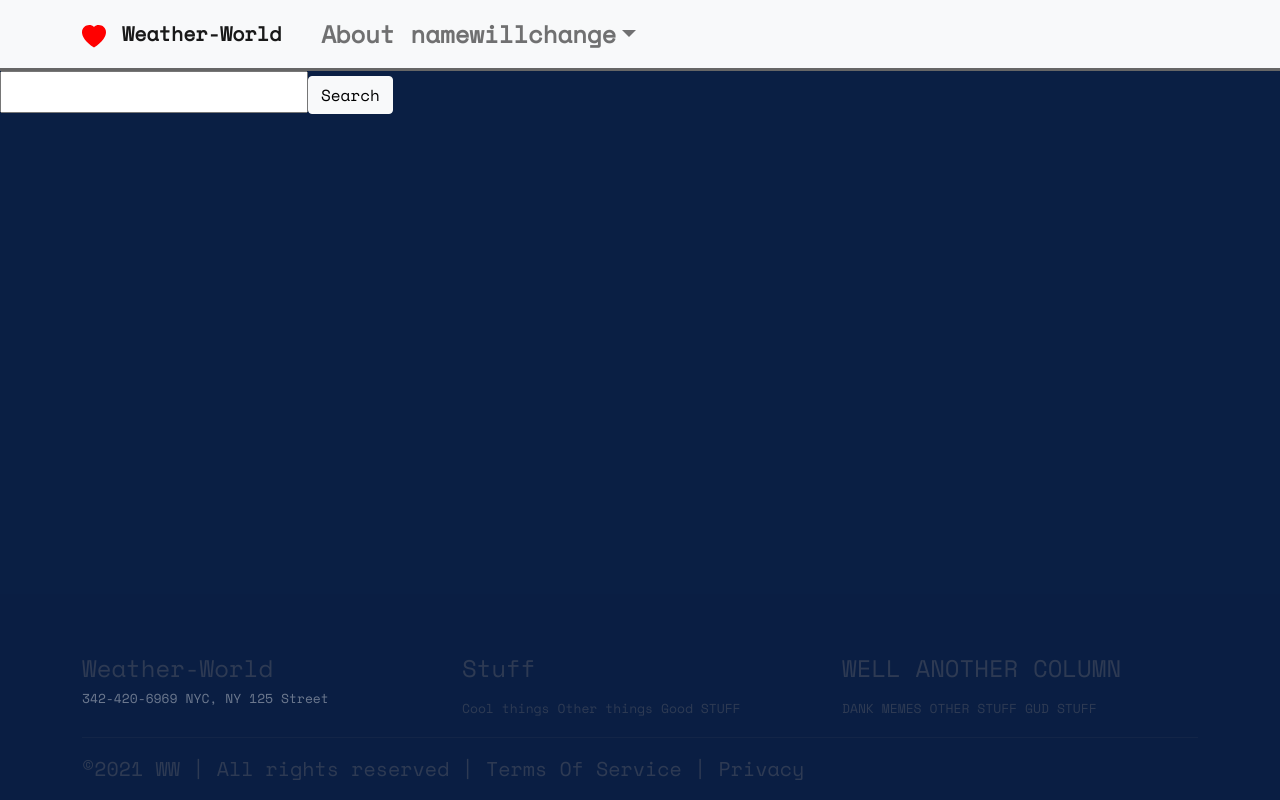
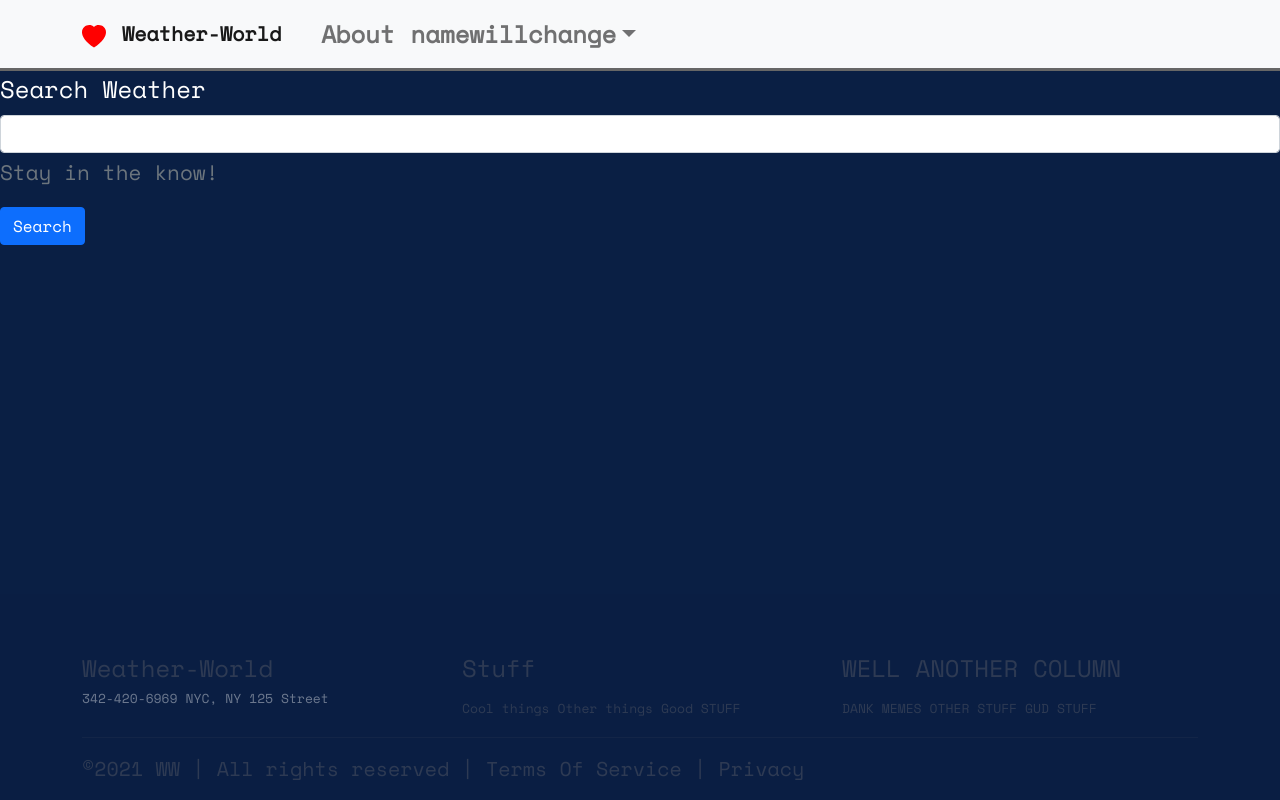
Before and after one commit to blakeromano/hackathon-weather, a React (Create React App) app: page /weather in a window 1280 px wide. Built offline with nearby package versions, Linux system fonts and the light colour scheme.

Commit message:
sty-weather-search

```diff
--- a/src/Pages/Weather.jsx
+++ b/src/Pages/Weather.jsx
@@ -1,5 +1,5 @@
 import React, { Component } from 'react'
-import { Button } from 'react-bootstrap';
+import { Button, Form } from 'react-bootstrap';
 // import { BsHeartFill } from "react-icons/bs";
 class Weather extends Component {
   state = {
@@ -22,10 +22,23 @@ class Weather extends Component {
     return (
       <>
 
-        <form onSubmit={this.handleSubmit}>
+<Form>
+  <Form.Group className="mb-3" onSubmit={this.handleSubmit}>
+    <Form.Label>Search Weather</Form.Label>
+    <Form.Control type="input" onChange={this.handleChange} name="city" id="city" value={this.state.city} />
+    <Form.Text className="text-muted">
+      Stay in the know!
+    </Form.Text>
+  </Form.Group>
+  <Button variant="primary">
+  Search
+  </Button>
+</Form>
+
+        {/* <form onSubmit={this.handleSubmit}>
           <input onChange={this.handleChange} type="text" name="city" id="city" value={this.state.city}/>
          <Button variant="light">Search</Button>
-        </form>
+        </form> */}
           <h1>{this.props.weatherData.timezone}</h1>
 
       </>
```
